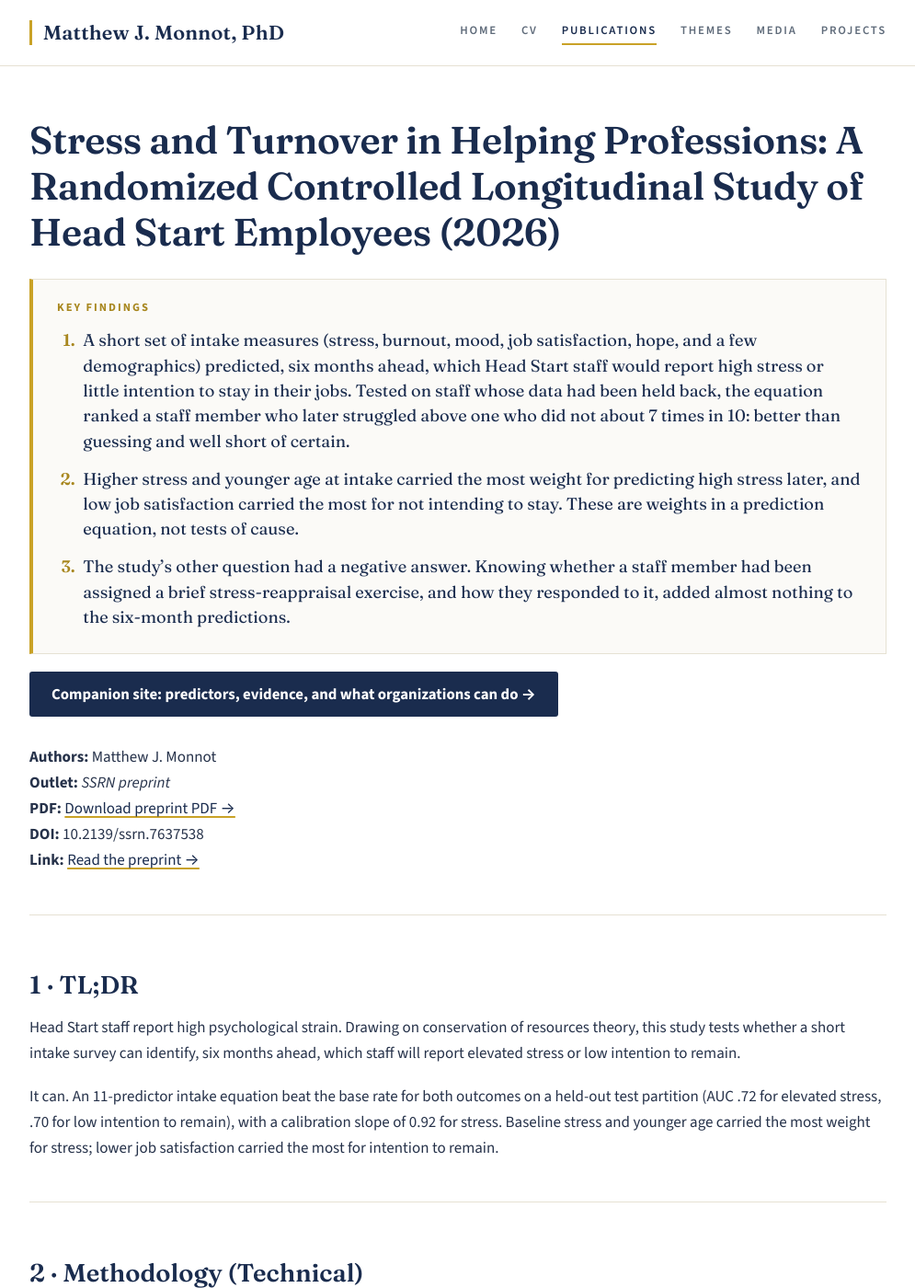
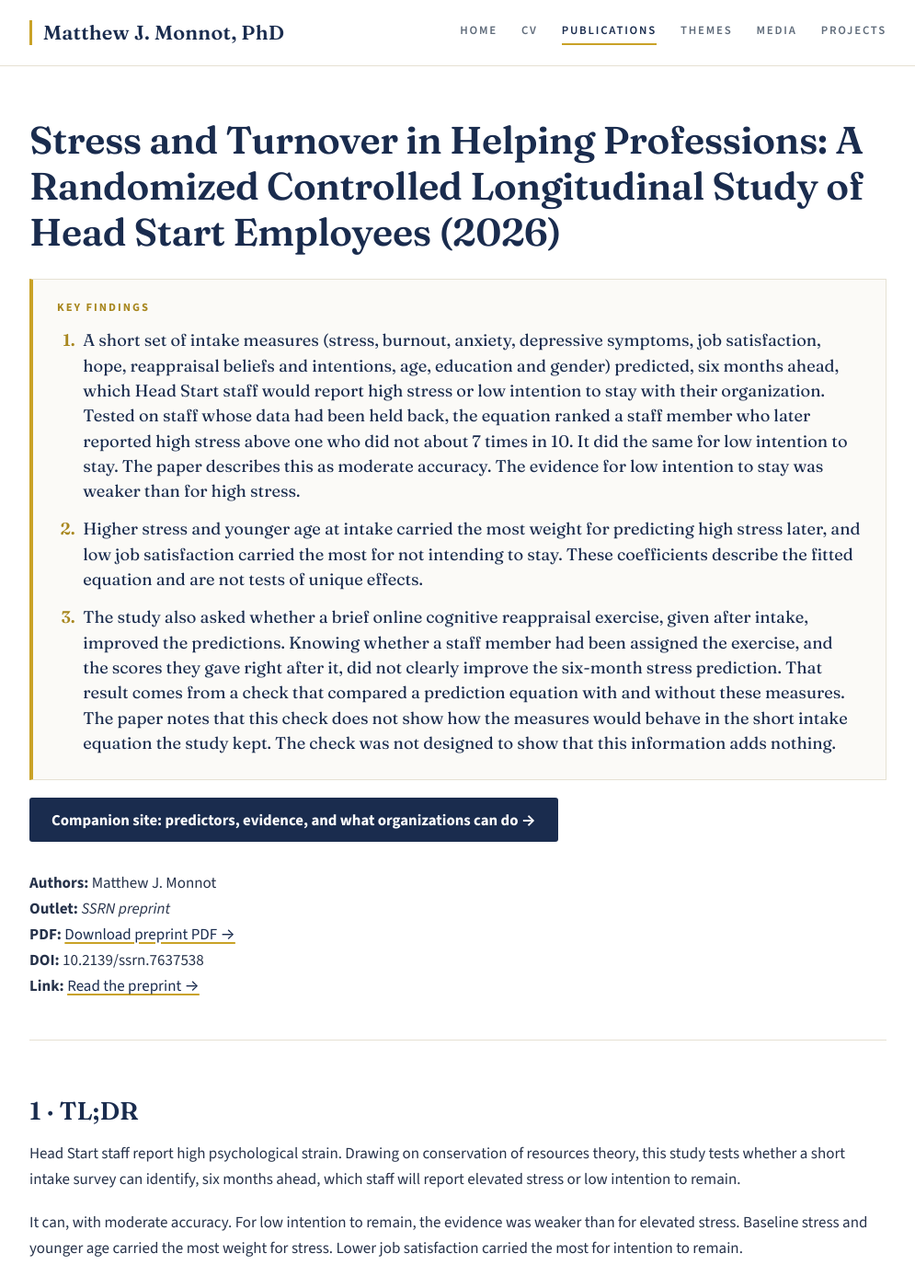
Before and after one commit to mjmonnot/mjmonnot.github.io, a Jekyll site: the page built from publications/2026-stress-turnover-headstart.md, in a window 1280 px wide and 1400 px high. Shown: the whole window at 92% size, without its empty margins (142-1137 px from the left). Built offline with Jekyll 4.4.1, drawn with Linux system fonts in a browser that asks for light colours; some of the changed text lies outside the part shown.

Commit message:
Afloat and stress publication pages: gated corrections, approved by Matt t847u
Afloat or Adrift: SC-08 and SC-15 from afloat-or-adrift/r15/SITE_CORRECTIONS.md (Receipts r15 18 of 18 SITE_CORRECTIONS items ACCURATE). Stress and turnover: SC-01 to SC-03 and AC-1 (plain-words Replacements, Receipts r3_sc7 ACCURATE, byte-identical in r10) and SC-04 (r10 Replacement, p. 33 wording) from stress-turnover-headstart/r10/SITE_CORRECTIONS.md. Exact single-match replacements by apply_site_corrections.py. Advisories AC-3 and SA-01 to SA-05 not applied.

```diff
--- a/publications/2026-stress-turnover-headstart.md
+++ b/publications/2026-stress-turnover-headstart.md
@@ -9,9 +9,9 @@ permalink: /publications/2026-stress-turnover-headstart.html
 <div class="key-findings">
 <p class="key-findings-label">Key findings</p>
 <ol>
-<li>A short set of intake measures (stress, burnout, mood, job satisfaction, hope, and a few demographics) predicted, six months ahead, which Head Start staff would report high stress or little intention to stay in their jobs. Tested on staff whose data had been held back, the equation ranked a staff member who later struggled above one who did not about 7 times in 10: better than guessing and well short of certain.</li>
-<li>Higher stress and younger age at intake carried the most weight for predicting high stress later, and low job satisfaction carried the most for not intending to stay. These are weights in a prediction equation, not tests of cause.</li>
-<li>The study&rsquo;s other question had a negative answer. Knowing whether a staff member had been assigned a brief stress-reappraisal exercise, and how they responded to it, added almost nothing to the six-month predictions.</li>
+<li>A short set of intake measures (stress, burnout, anxiety, depressive symptoms, job satisfaction, hope, reappraisal beliefs and intentions, age, education and gender) predicted, six months ahead, which Head Start staff would report high stress or low intention to stay with their organization. Tested on staff whose data had been held back, the equation ranked a staff member who later reported high stress above one who did not about 7 times in 10. It did the same for low intention to stay. The paper describes this as moderate accuracy. The evidence for low intention to stay was weaker than for high stress.</li>
+<li>Higher stress and younger age at intake carried the most weight for predicting high stress later, and low job satisfaction carried the most for not intending to stay. These coefficients describe the fitted equation and are not tests of unique effects.</li>
+<li>The study also asked whether a brief online cognitive reappraisal exercise, given after intake, improved the predictions. Knowing whether a staff member had been assigned the exercise, and the scores they gave right after it, did not clearly improve the six-month stress prediction. That result comes from a check that compared a prediction equation with and without these measures. The paper notes that this check does not show how the measures would behave in the short intake equation the study kept. The check was not designed to show that this information adds nothing.</li>
 </ol>
 </div>
 <p class="companion-cta"><a class="companion-btn" href="https://mjmonnot.github.io/stress-turnover-headstart/">Companion site: predictors, evidence, and what organizations can do &rarr;</a></p>
@@ -28,7 +28,7 @@ permalink: /publications/2026-stress-turnover-headstart.html
 
 Head Start staff report high psychological strain. Drawing on conservation of resources theory, this study tests whether a short intake survey can identify, six months ahead, which staff will report elevated stress or low intention to remain.
 
-It can. An 11-predictor intake equation beat the base rate for both outcomes on a held-out test partition (AUC .72 for elevated stress, .70 for low intention to remain), with a calibration slope of 0.92 for stress. Baseline stress and younger age carried the most weight for stress; lower job satisfaction carried the most for intention to remain.
+It can, with moderate accuracy. For low intention to remain, the evidence was weaker than for elevated stress. Baseline stress and younger age carried the most weight for stress. Lower job satisfaction carried the most for intention to remain.
 
 ---
 
@@ -45,7 +45,7 @@ It can. An 11-predictor intake equation beat the base rate for both outcomes on
 
 - **Elevated six-month stress:** log loss 0.532 vs. 0.596 (difference −0.064, 95% CI [−0.099, −0.029]); AUC .72 [.67, .77]; calibration slope 0.92 [0.70, 1.19].
 - **Elevated stress, Brier score:** .177 vs. .203 (difference −.026 [−.041, −.010]); AUPRC .52 against an event rate of .28.
-- **Low intention to remain:** log loss 0.386 vs. 0.417 (difference −0.030 [−0.060, −0.002]); AUC .70 [.63, .77]; AUPRC .26 against an event rate of .14.
+- **Low intention to remain:** The equation ranked a staff member who later reported low intention to remain above one who did not about 7 times in 10. In the held-back test group, about 14 in 100 of the staff who answered this item reported the outcome (62 of 430). The evidence for this outcome is weaker than for stress.
 - **Key predictors:** baseline stress and younger age for stress; lower job satisfaction for intention to remain.
 
 ---
```
Also changed, not shown: publications/2026-afloat-or-adrift.md (+2 -2 lines).
